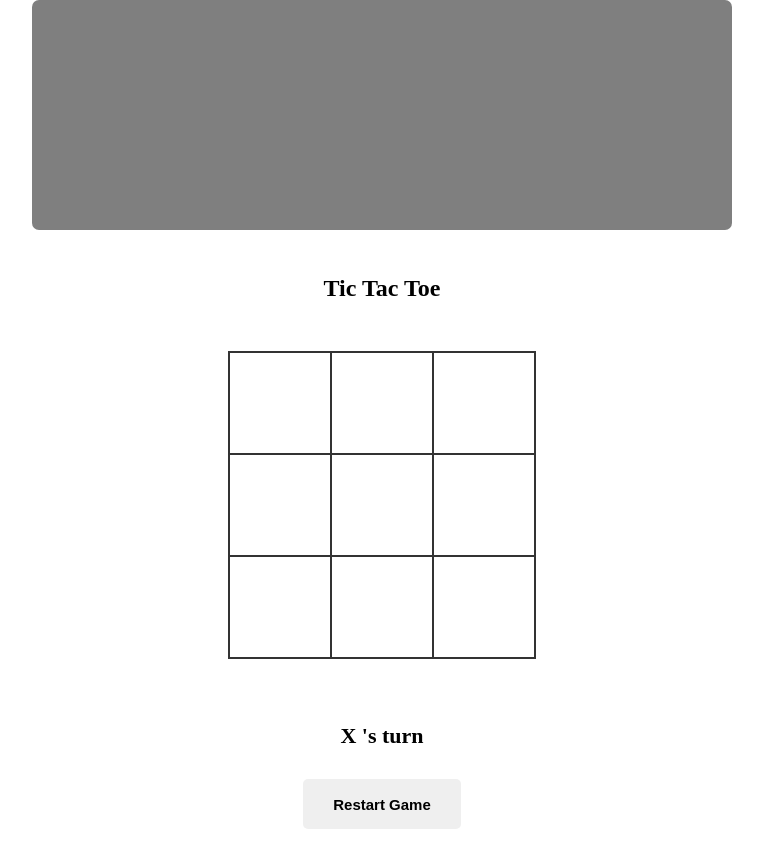
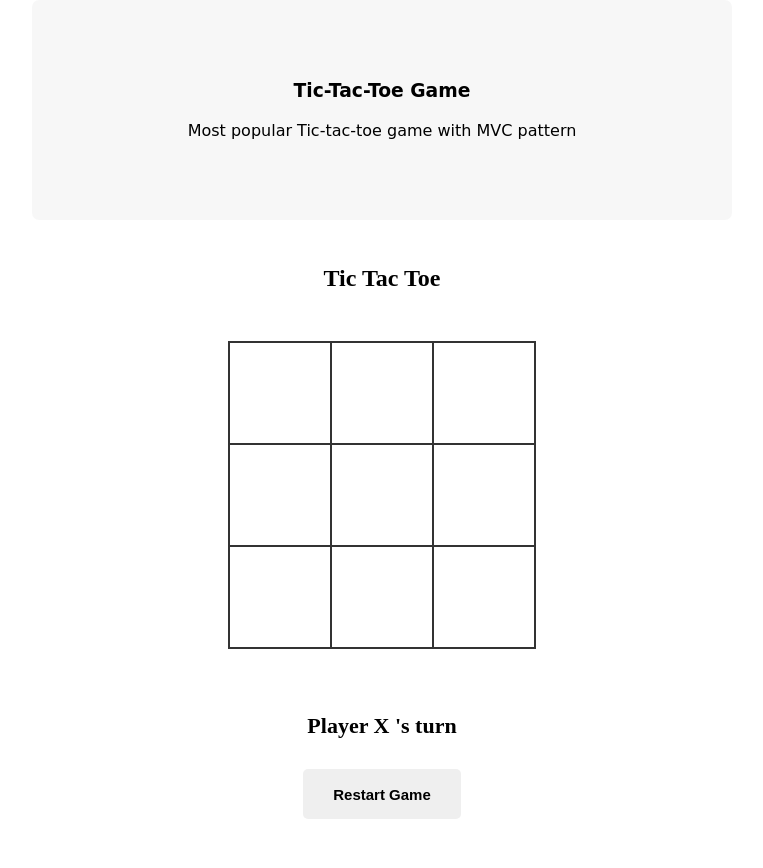
Before and after one commit to menomanabdulla/tic-tac-toe-mvc, a plain HTML site: page index.html in a window 1280 px wide. Shown: the whole page, without its empty margins (258-1021 px from the left). Drawn offline with Linux system fonts and the light colour scheme.

Commit message:
fixed and update banner

```diff
--- a/index.html
+++ b/index.html
@@ -7,7 +7,10 @@
     </head>
     <body>
         <main>
-            <div class="banner--block"></div>
+            <div class="banner--block">
+                <h3>Tic-Tac-Toe Game</h3>
+                <p>Most popular Tic-tac-toe game with MVC pattern</p>
+            </div>
             <div class="card--body">
                 <section>
                     <h1 class="game--title">Tic Tac Toe</h1>
--- a/script.js
+++ b/script.js
@@ -128,11 +128,11 @@ const appController = (( gameCtrl, UICtrl ) => {
          gameCtrl.setPlayer();
 
          //Display Plyer Turn
-         UICtrl.displayGameStatus(gameCtrl.getPlayer()+ ' \'s turn');
+         UICtrl.displayGameStatus('Player ' + gameCtrl.getPlayer()+ ' \'s turn');
 
         //Check match win or drawn
         if(result.isWin){
-            UICtrl.displayGameStatus(result.winigPlayer + ' is win');
+            UICtrl.displayGameStatus('Player ' + result.winigPlayer + ' is win');
         }else if(result.isDrawn){
             UICtrl.displayGameStatus('Game is Drawn');
         }
@@ -143,7 +143,7 @@ const appController = (( gameCtrl, UICtrl ) => {
         //Reset gameController
         gameCtrl.resetGame();
         //Update UI
-        UICtrl.displayGameStatus(gameCtrl.getPlayer()+ ' \'s turn');
+        UICtrl.displayGameStatus('Player ' + gameCtrl.getPlayer()+ ' \'s turn');
         UICtrl.elementSelectAll(UICtrl.domSelectors.cell).forEach( item => {
             item.textContent = "";
         })
@@ -163,7 +163,7 @@ const appController = (( gameCtrl, UICtrl ) => {
         inte: () => {
             console.log('Application initilize')
             events();
-            UICtrl.displayGameStatus(gameCtrl.getPlayer() + ' \'s turn');
+            UICtrl.displayGameStatus('Player ' + gameCtrl.getPlayer() + ' \'s turn');
         }
     }
 })(gameController, UIController)
--- a/style.css
+++ b/style.css
@@ -57,31 +57,22 @@ button{
     margin: 30px 0;
     background-color: transparent;
 }
-.budgets{
-    font-size: 25px;
-    color: #fff;
+.banner--block{
+    position: relative;
+    padding: 80px 0;
+    margin: 0 auto;
+    border-radius: 7px;
+    overflow: hidden;
+    display: flex;
+    flex-direction: column;
+    align-items: center;
+    justify-content: center;
+    background: rgba(0,0,0,.03);
     font-family: cursive;
 }
-.banner--block{
-    position: relative;
-    padding: 150px 0 80px 0;
-    margin:  0 auto;
-    border-radius: 7px;
-    overflow: hidden;
-}
 
-.banner--block:before {
-    position: absolute;
-    content: '';
-    height: 100%;
-    width: 100%;
-    background: rgba(0,0,0,.5);
-    top: 0;
-    left: 0;
-    z-index: 1;
-}
 .banner--block h3{
-    margin: 0 auto 40px auto;
+    margin: 0 auto 20px auto;
     text-align: center;
     position: relative;
     z-index: 2;
```
